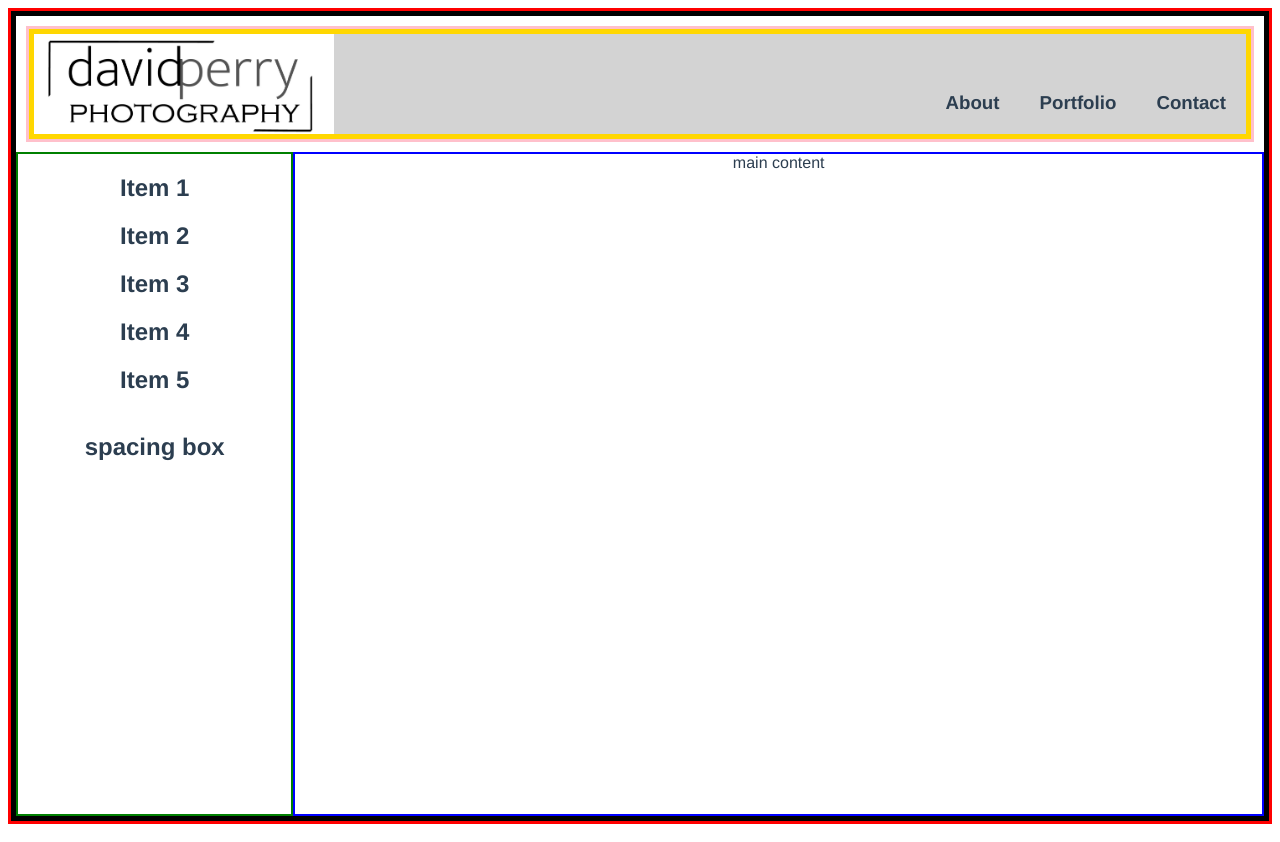
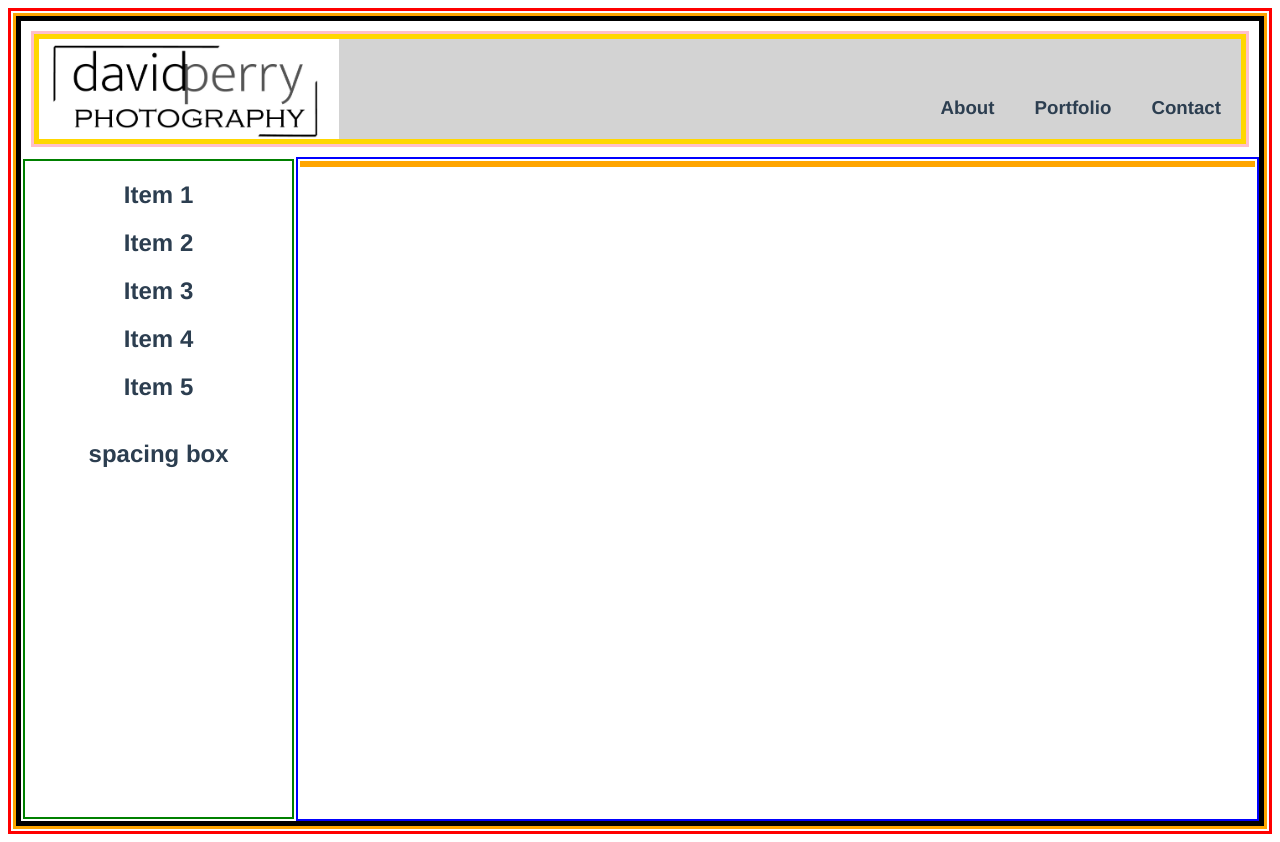
Before and after one commit to dperry83/photo-project, a Vue app in the folder layout_ideas/: page / in a window 1280 px wide. Built offline with nearby package versions, Linux system fonts and the light colour scheme.

Commit message:
added a BioCard and began arranging elements. Rename GalleryPage

```diff
--- /dev/null
+++ b/layout_ideas/src/components/BioCard.vue
@@ -0,0 +1,23 @@
+<template>
+    <div class="main">
+
+    </div>
+</template>
+
+<script>
+export default {
+    name: 'BioCard',
+    props: {
+        name: String
+    }
+}
+
+</script>
+
+<style>
+.main {
+    margin: 2px;
+    border: 3px solid orange;
+
+}
+</style>
--- a/layout_ideas/src/views/GalleryPage.vue
+++ b/layout_ideas/src/views/GalleryPage.vue
@@ -2,19 +2,23 @@
   <div class="main-layout">
     <PageHeader class="banner" id="header"/>
     <LeftNavigation id="left-nav"/>
-    <div class="content">main content</div>
+    <div class="content">
+      <BioCard class="user-info"></BioCard>
+    </div>
   </div>
 </template>
 
 <script>
 import PageHeader from '../components/PageHeader.vue'
 import LeftNavigation from '../components/LeftNavigation.vue'
+import BioCard from '../components/BioCard.vue'
 
 export default {
   name: 'GalleryPage',
   components: {
     PageHeader,
-    LeftNavigation
+    LeftNavigation,
+    BioCard
   }
 }
 
@@ -39,5 +43,9 @@ export default {
   border: 2px solid blue;
   grid-area: 2 / 3 / span 8 / span 8;
 }
+.user-info {
+  max-height: 100%;
+  max-width: 100%;
+}
 
 </style>
```
